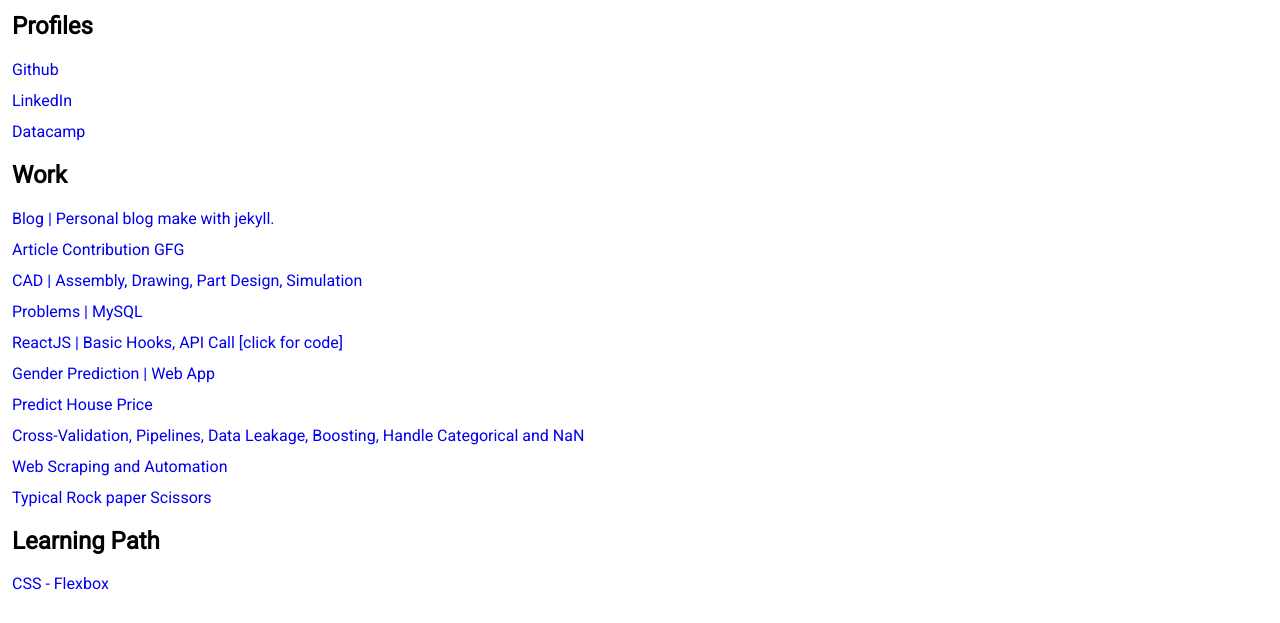
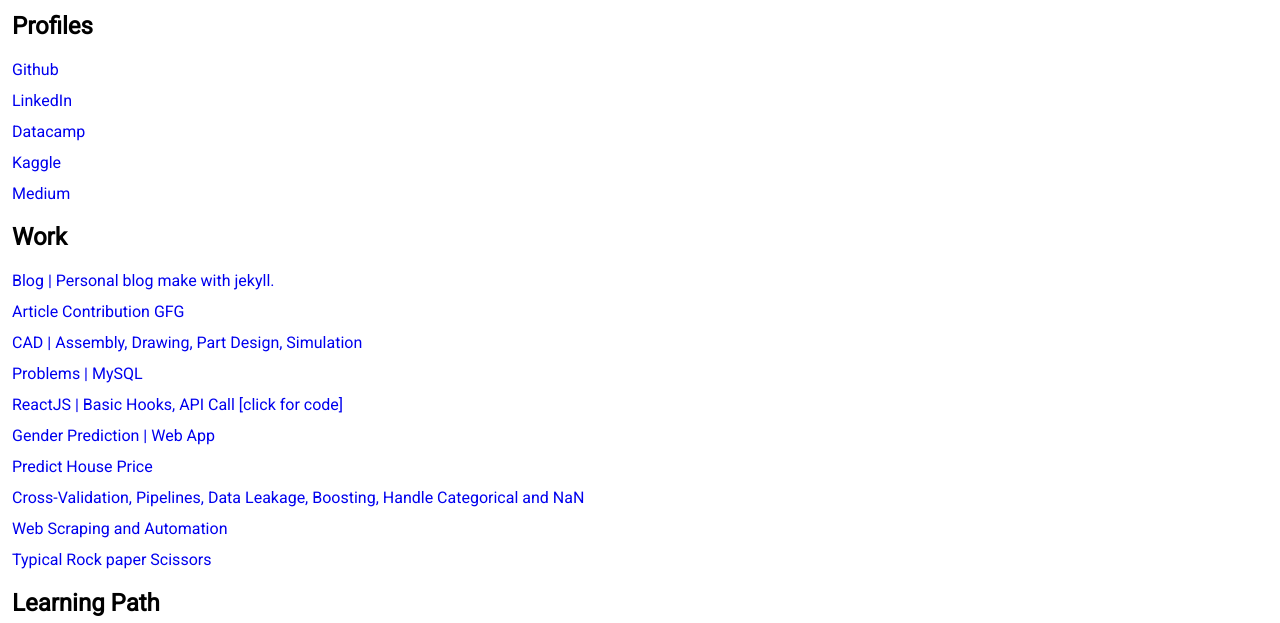
Before and after one commit to styles3544/archives, a plain HTML site: page index.html in a window 1280 px wide. Shown: the part 177-800 px from the top of the page. Drawn offline with Linux system fonts and the light colour scheme.

Commit message:
Add profile links

```diff
--- a/index.html
+++ b/index.html
@@ -39,6 +39,8 @@
                 <a target="_blank" href="https://github.com/styles3544">Github</a>
                 <a target="_blank" href="https://www.linkedin.com/in/piyush-kumar-styles/">LinkedIn</a>
                 <a target="_blank" href="https://app.datacamp.com/profile/styles">Datacamp</a>
+                <a target="_blank" href="https://www.kaggle.com/lovinggirls">Kaggle</a>
+                <a target="_blank" href="https://medium.com/@piyushkumar./">Medium</a>
             </div>
 
             <h2>Work</h2>
```
